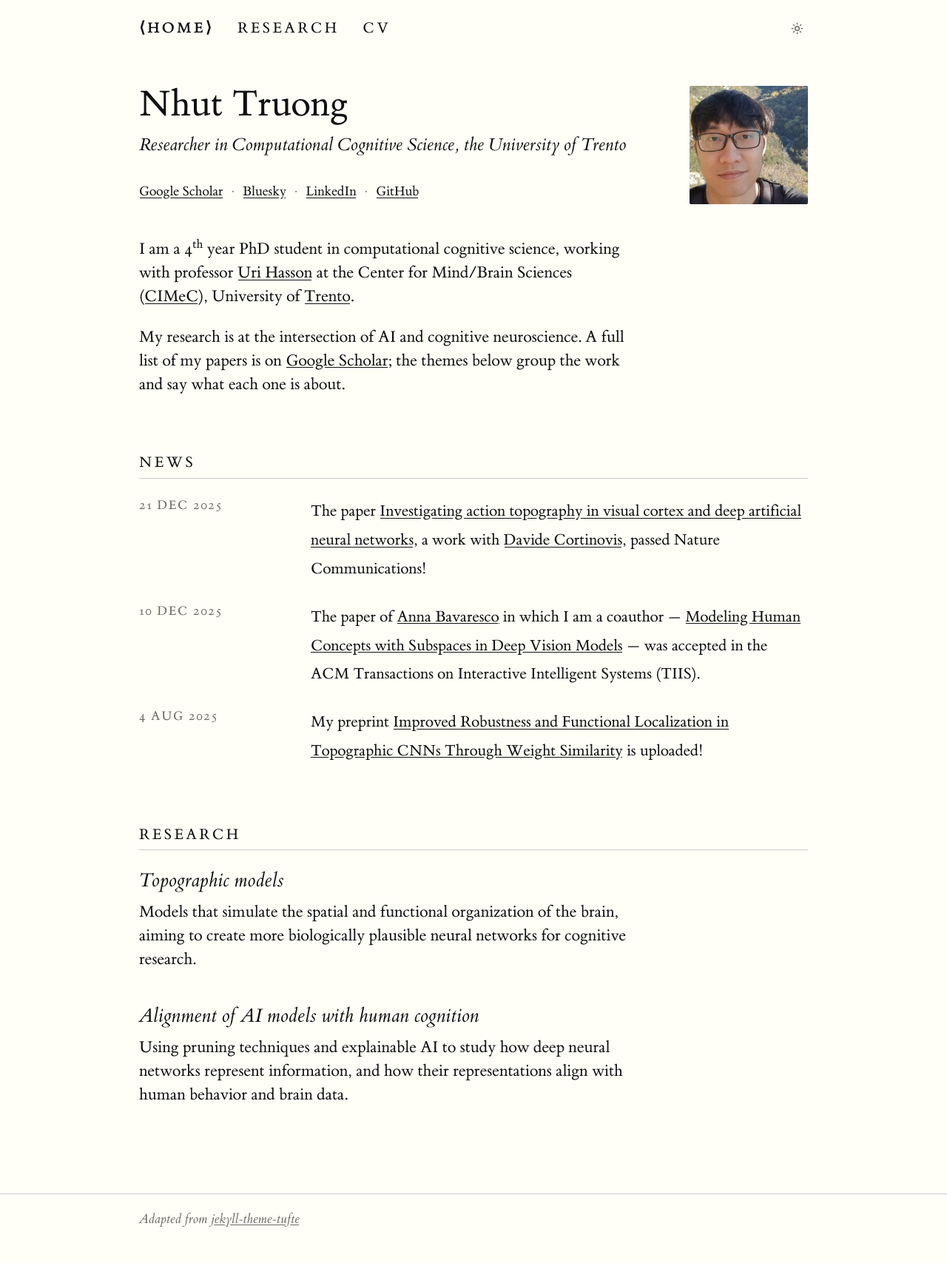
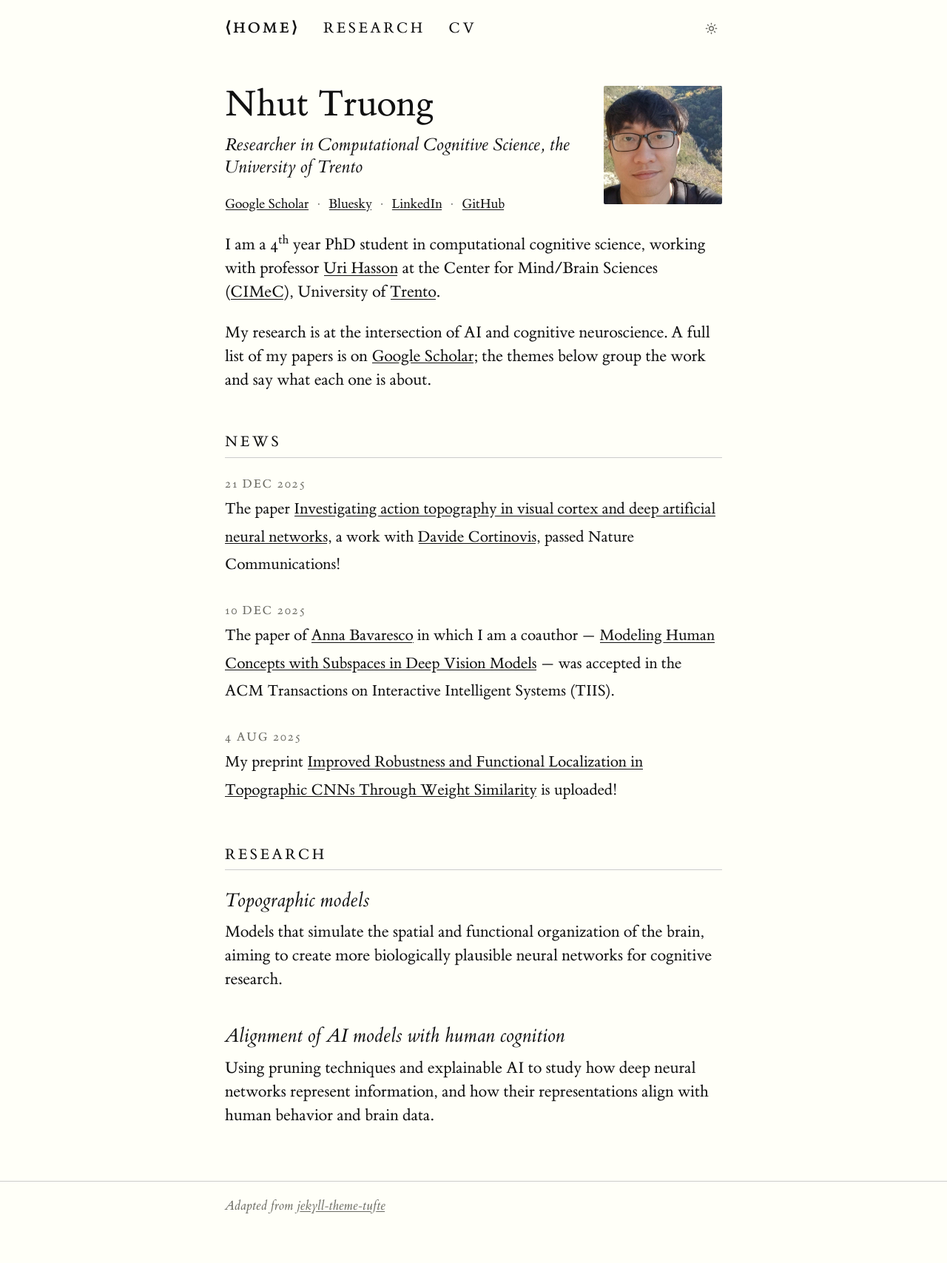
Before and after one commit to tlmnhut/tlmnhut.github.io, a Jekyll site: the page built from _pages/about.md, in a window 1280 px wide. Shown: the whole page at 74% size. Built offline with Jekyll 4.4.1, drawn with Linux system fonts in a browser that asks for light colours.

Commit message:
One column throughout: News stops being a table row
News was the last thing still using the two-column grid, so it read as a table
row on a page where the intro and the research themes had both become flush-left
blocks. The inconsistency was the problem, not the dates.

Each news item is now one block: the date above its text as a small uppercase
label, the same shape as the NEWS and RESEARCH headings, so the page has a
single left edge and one rhythm from the nav down to the footer.

With nothing left to put in it, the gutter goes entirely: the two-col/one-col
mixins, $gutter-col, $col-gap, $two-col-min and every grid-placement rule are
removed, and $page-max is now just the measure plus its padding. Roughly 60
lines of layout machinery gone. The remaining breakpoint, $narrow, only governs
whether the profile photo sits beside the name or above it.

This does trade width back: content is 675px at a 985px viewport, 720px at 1267
and 765px at 1717, against 893/952/1012 with the gutter. Still wider than the
600px it started at, because the root font-size still steps up on large
monitors. $measure in _sass/_settings.scss is the knob; much past 44rem the line
gets long enough to be hard to track back.

Verified in headless Chrome at 345/585/985/1267/1717px: nav, name, bio, section
headings, dates, news bodies and theme titles all share one left edge, and
document scrollWidth equals the viewport.

Co-Authored-By: Claude Opus 5 <noreply@anthropic.com>

```diff
--- a/_sass/_settings.scss
+++ b/_sass/_settings.scss
@@ -76,32 +76,16 @@ $code-font: Consolas, "Liberation Mono", Menlo, "DejaVu Sans Mono", monospace;
 $ui-font: $body-font;
 
 // --- Layout ----------------------------------------------------------------
-// Root is 15px and body copy is 1.4rem (21px), so 40rem ≈ 64 characters. Prose
-// stays at that measure at every screen size; wide screens buy a left gutter
-// that carries section labels, dates and years rather than a longer line.
-$measure:    42rem;   // prose column, ~67 characters
-$gutter-col: 12rem;   // left rail for labels/dates/years
-$col-gap:    2.5rem;
-$page-pad:   1.5rem;
-// box-sizing is border-box, so the container's own padding has to be included
-// here or it eats into the prose column.
-$page-max:   59.5rem; // = gutter + gap + measure + 2 * padding
+// Root is 15px and body copy is 1.4rem (21px), so 42rem ≈ 67 characters.
+// One column: every block is flush left at the same edge. The root font-size
+// steps up on large monitors (see _tufte.scss), so the column grows with the
+// screen while the character count stays put.
+$measure:   42rem;
+$page-pad:  1.5rem;
+$page-max:  45rem;   // = measure + 2 * padding
 
-// Below this the two columns collapse into one.
-$two-col-min: 900px;
-
-// Children are placed explicitly by the rules in _site.scss rather than by a
-// `> *` default here: `main.wrap > *` carries an element selector, so it
-// outranks any single-class rule trying to span a row across both columns.
-@mixin two-col {
-  display: grid;
-  grid-template-columns: $gutter-col minmax(0, $measure);
-  column-gap: $col-gap;
-}
-
-@mixin one-col {
-  display: block;
-}
+// Below this the profile row stops sitting side by side.
+$narrow:    520px;
 
 // --- Palette ---------------------------------------------------------------
 // Tufte's cream #fffff8 on light and the theme's neutral #151515 / #ddd on dark.
--- a/_sass/_site.scss
+++ b/_sass/_site.scss
@@ -3,39 +3,6 @@
 // Follows jekyll-theme-tufte: uppercase letterspaced serif nav, large
 // light-weight display type, italic serif subtitles.
 // ---------------------------------------------------------------------------
-
-// --- Grid placement --------------------------------------------------------
-// Every child is placed explicitly. Two-class selectors here outrank the
-// container's `> *` default, so a row can reliably span both columns.
-
-.content-grid > * { grid-column: 2; }          // prose column by default
-
-.content-grid > .section-title,
-.content-grid > .news-item    { grid-column: 1 / -1; }   // own the full row
-
-// The home-page intro starts at the gutter edge, level with the nav and the
-// section labels, rather than indented to the prose column. Capped at the
-// measure so the line stays readable even though the row is wider.
-.content-grid > .profile,
-.content-grid > .intro,
-.content-grid > .project      { grid-column: 1 / -1; }
-
-.content-grid > .intro,
-.content-grid > .project      { max-width: $measure; }
-
-.news-item > .news-date       { grid-column: 1; }
-.news-item > .news-body       { grid-column: 2; }
-
-@media (max-width: $two-col-min) {
-  .content-grid > *,
-  .content-grid > .section-title,
-  .content-grid > .news-item,
-  .content-grid > .project,
-  .content-grid > .profile,
-  .content-grid > .intro,
-  .news-item > .news-date,
-  .news-item > .news-body { grid-column: auto; }
-}
 
 // --- Masthead --------------------------------------------------------------
 // Nav only, as in the theme: the page's own h1 carries the title.
@@ -199,24 +166,27 @@
 
 // --- News ------------------------------------------------------------------
 
+// Date sits above its entry as a small label, the same shape as the section
+// headings, so a news item reads as one block rather than a table row.
 .news-item {
-  @include two-col;
-  margin-bottom: 1.6rem;
+  margin-bottom: 2rem;
+
+  &:last-child { margin-bottom: 0; }
 }
 
 .news-date {
+  display: block;
   font-family: $ui-font;
-  font-size: 1.1rem;
-  letter-spacing: 0.09em;
+  font-size: 1.05rem;
+  letter-spacing: 0.1em;
   text-transform: uppercase;
   color: var(--muted);
-  display: block;
-  margin-bottom: 0.2rem;
+  margin-bottom: 0.35rem;
 }
 
 .news-body {
   font-size: 1.35rem;
-  line-height: 1.8;
+  line-height: 1.75;
 
   p { margin: 0; font-size: inherit; line-height: inherit; }
 }
@@ -246,17 +216,7 @@
   padding-bottom: 3rem;
 }
 
-// --- Collapsing the gutter -------------------------------------------------
-// Below $two-col-min there is no room for a left rail, so every grid row
-// becomes ordinary block flow and labels sit above the thing they label.
-
-@media (max-width: $two-col-min) {
-  .news-item { @include one-col; }
-
-  .profile-photo { width: 132px; }
-}
-
-@media (max-width: 520px) {
+@media (max-width: $narrow) {
   // Too narrow for a side-by-side row. Stack, and use flex order to keep the
   // photo on top even though it comes after the text in the markup.
   .profile { display: flex; flex-direction: column; margin-top: 2rem; }
--- a/_sass/_tufte.scss
+++ b/_sass/_tufte.scss
@@ -32,17 +32,6 @@ body {
   margin-right: auto;
   padding-left: $page-pad;
   padding-right: $page-pad;
-}
-
-// Content is a two-column grid on wide screens: labels/dates/years hang in the
-// left gutter, prose keeps its measure. One column below $two-col-min.
-.content-grid {
-  @include two-col;
-}
-
-@media (max-width: $two-col-min) {
-  .wrap { max-width: $measure; }
-  .content-grid { @include one-col; }
 }
 
 // Everything is sized in rem, so nudging the root on big monitors grows the
```
